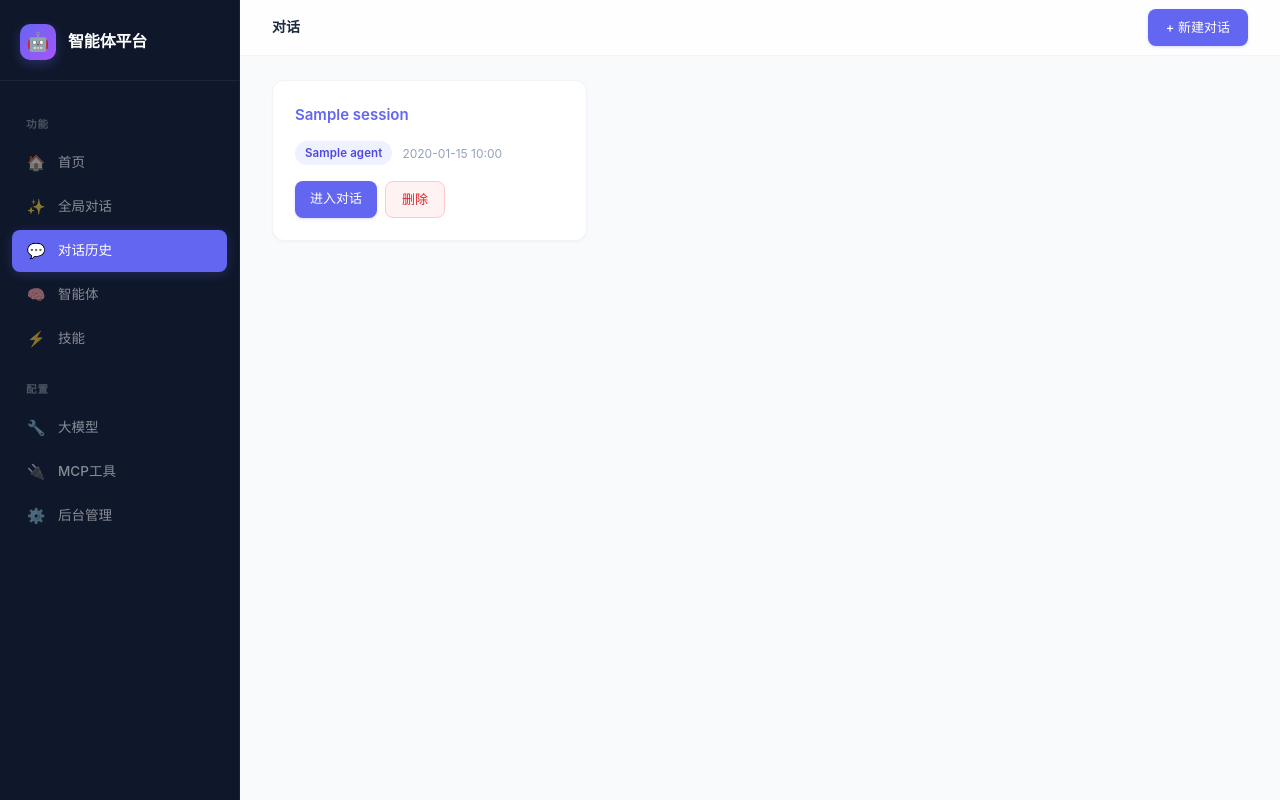
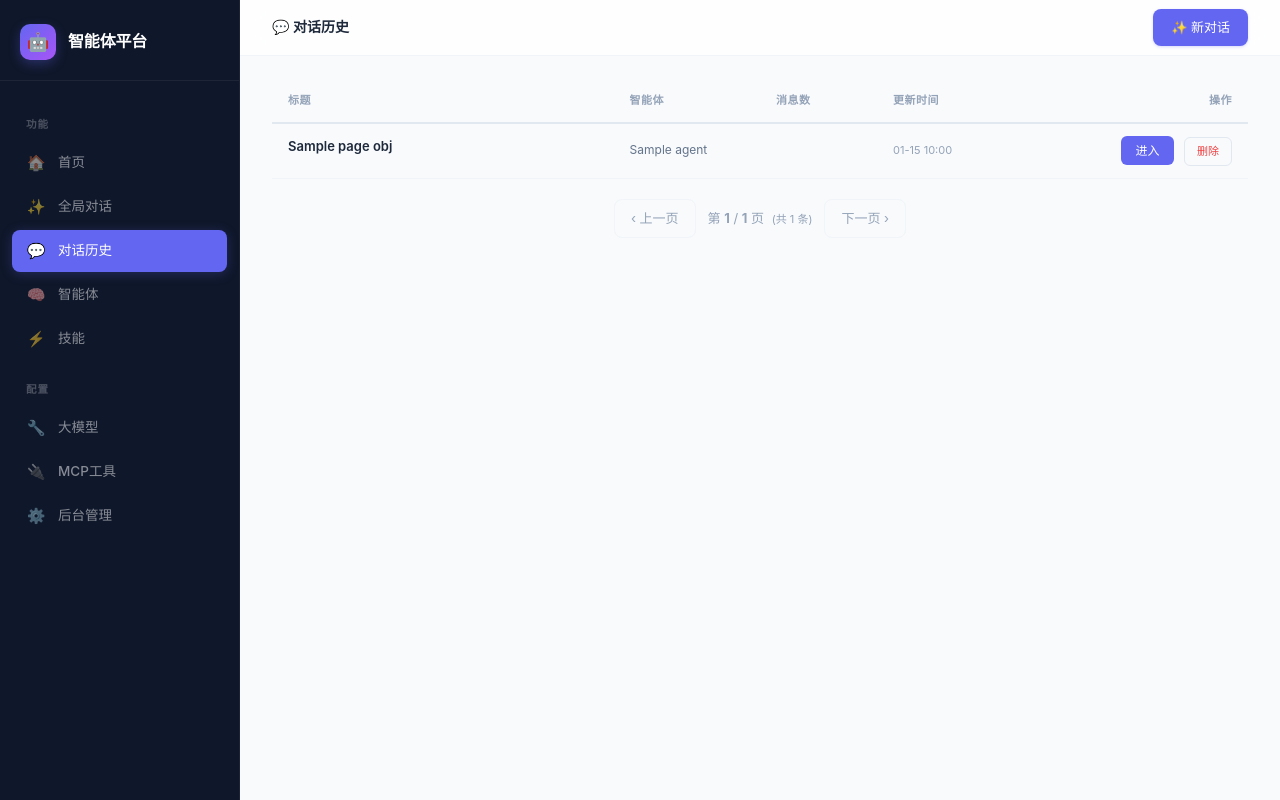
Before and after one commit to luzhanwen666/zl-tools, a Django app: template templates/chat/session_list.html in a window 1280 px wide. Run offline with Django 5.2, Linux system fonts and the light colour scheme; the template is opened without the code that fills it: most values are stand-ins (such as "Sample title", 1, 10 or a date in 2020); data that the repository does not hold is empty.

Commit message:
feat: /chat/对话历史页重写 — 表格列表+分页
- ListView新增 paginate_by=15 分页
- 模板重写为5列表格: 标题(含预览)/智能体/消息数/时间/操作
- 底部分页: 上一页/第N页(共M条)/下一页

```diff
--- a/chat/views.py
+++ b/chat/views.py
@@ -62,6 +62,7 @@ class ChatSessionListView(ListView):
     model = ChatSession
     template_name = "chat/session_list.html"
     context_object_name = "sessions"
+    paginate_by = 15
 
 
 class ChatSessionDetailView(DetailView):
--- a/templates/chat/session_list.html
+++ b/templates/chat/session_list.html
@@ -1,32 +1,94 @@
 {% extends "base.html" %}
 {% block nav-chat %}active{% endblock %}
-{% block title %}对话列表{% endblock %}
+{% block title %}对话历史{% endblock %}
 
 {% block topbar %}
 <div class="topbar">
-    <div class="breadcrumb"><span class="current">对话</span></div>
-    <div class="topbar-actions"><a href="{% url 'chat:session_create' %}" class="btn">+ 新建对话</a></div>
+    <div class="breadcrumb"><span class="current">💬 对话历史</span></div>
+    <div class="topbar-actions">
+        <a href="{% url 'chat:global_chat' %}" class="btn">✨ 新对话</a>
+    </div>
 </div>
 {% endblock %}
 
 {% block content %}
-{% if sessions %}
-<div class="card-grid">
-    {% for s in sessions %}
-    <div class="card">
-        <h3><a href="{% url 'chat:detail' s.pk %}">{{ s.title }}</a></h3>
-        <div class="meta">
-            <span class="badge badge-blue">{{ s.agent.name }}</span>
-            <span>{{ s.updated_at|date:"Y-m-d H:i" }}</span>
-        </div>
-        <div class="actions">
-            <a href="{% url 'chat:detail' s.pk %}" class="btn-primary-sm" style="background:var(--primary);color:#fff;padding:6px 14px;border-radius:var(--radius-sm);font-size:13px;text-decoration:none;font-weight:500;">进入对话</a>
-            <a href="{% url 'chat:session_delete' s.pk %}" class="btn-delete">删除</a>
-        </div>
-    </div>
+<div style="max-width:1000px;margin:0 auto;">
+
+{% if page_obj %}
+<table style="width:100%;border-collapse:collapse;table-layout:fixed;">
+    <thead>
+        <tr style="border-bottom:2px solid var(--border);text-align:left;font-size:11px;color:var(--text-muted);text-transform:uppercase;letter-spacing:.5px;">
+            <th style="padding:12px 16px;width:35%;">标题</th>
+            <th style="padding:12px 16px;width:15%;">智能体</th>
+            <th style="padding:12px 16px;width:12%;">消息数</th>
+            <th style="padding:12px 16px;width:18%;">更新时间</th>
+            <th style="padding:12px 16px;width:20%;text-align:right;">操作</th>
+        </tr>
+    </thead>
+    <tbody>
+    {% for s in page_obj %}
+    <tr style="border-bottom:1px solid var(--border-light);transition:background .15s;"
+        onmouseover="this.style.background='var(--primary-light)'" onmouseout="this.style.background=''">
+        <td style="padding:12px 16px;vertical-align:top;">
+            <a href="{% url 'chat:detail' s.pk %}" style="font-size:13px;font-weight:600;color:var(--text);text-decoration:none;display:block;overflow:hidden;text-overflow:ellipsis;white-space:nowrap;">
+                {{ s.title|default:"新对话" }}
+            </a>
+            {% with last_msg=s.messages.last %}
+            {% if last_msg %}
+            <div style="font-size:11px;color:var(--text-muted);margin-top:3px;overflow:hidden;text-overflow:ellipsis;white-space:nowrap;">
+                {{ last_msg.content|truncatechars:80 }}
+            </div>
+            {% endif %}
+            {% endwith %}
+        </td>
+        <td style="padding:12px 16px;vertical-align:top;">
+            <span style="font-size:12px;color:var(--text-secondary);">{{ s.agent.name }}</span>
+        </td>
+        <td style="padding:12px 16px;vertical-align:top;">
+            <span style="font-size:12px;color:var(--text-muted);">{{ s.messages.count }}</span>
+        </td>
+        <td style="padding:12px 16px;vertical-align:top;">
+            <span style="font-size:11px;color:var(--text-muted);white-space:nowrap;">{{ s.updated_at|date:"m-d H:i" }}</span>
+        </td>
+        <td style="padding:12px 16px;vertical-align:top;text-align:right;">
+            <a href="{% url 'chat:detail' s.pk %}" style="display:inline-block;padding:5px 14px;background:var(--primary);color:#fff;border-radius:6px;font-size:12px;font-weight:500;text-decoration:none;margin-right:6px;">进入</a>
+            <a href="{% url 'chat:session_delete' s.pk %}" style="display:inline-block;padding:5px 12px;background:var(--bg);color:var(--danger);border:1px solid var(--border);border-radius:6px;font-size:11px;text-decoration:none;"
+               onclick="return confirm('删除此对话？')">删除</a>
+        </td>
+    </tr>
     {% endfor %}
+    </tbody>
+</table>
+
+<!-- 分页 -->
+<div style="display:flex;align-items:center;justify-content:center;gap:12px;padding:20px 0;font-size:13px;color:var(--text-muted);">
+    {% if page_obj.has_previous %}
+    <a href="?page={{ page_obj.previous_page_number }}" style="padding:8px 16px;background:var(--bg);border:1px solid var(--border);border-radius:8px;color:var(--text);text-decoration:none;font-weight:500;">‹ 上一页</a>
+    {% else %}
+    <span style="padding:8px 16px;background:var(--bg);border:1px solid var(--border-light);border-radius:8px;color:var(--text-muted);">‹ 上一页</span>
+    {% endif %}
+
+    <span>
+        第 <strong>{{ page_obj.number }}</strong> / <strong>{{ page_obj.paginator.num_pages }}</strong> 页
+        <span style="color:var(--text-muted);font-size:11px;margin-left:4px;">(共 {{ page_obj.paginator.count }} 条)</span>
+    </span>
+
+    {% if page_obj.has_next %}
+    <a href="?page={{ page_obj.next_page_number }}" style="padding:8px 16px;background:var(--bg);border:1px solid var(--border);border-radius:8px;color:var(--text);text-decoration:none;font-weight:500;">下一页 ›</a>
+    {% else %}
+    <span style="padding:8px 16px;background:var(--bg);border:1px solid var(--border-light);border-radius:8px;color:var(--text-muted);">下一页 ›</span>
+    {% endif %}
 </div>
+
 {% else %}
-<div class="empty-state"><div class="empty-icon">💬</div><p>暂无对话</p><a href="{% url 'chat:session_create' %}">创建第一个对话 →</a></div>
+<div class="empty-state" style="text-align:center;padding:80px 0;">
+    <div style="font-size:48px;margin-bottom:12px;">💬</div>
+    <p style="font-size:15px;font-weight:600;color:var(--text);">暂无对话记录</p>
+    <p style="font-size:13px;color:var(--text-muted);margin-top:4px;">
+        <a href="{% url 'chat:global_chat' %}" style="color:var(--primary);text-decoration:none;">开始第一个对话 →</a>
+    </p>
+</div>
 {% endif %}
+
+</div>
 {% endblock %}
```
